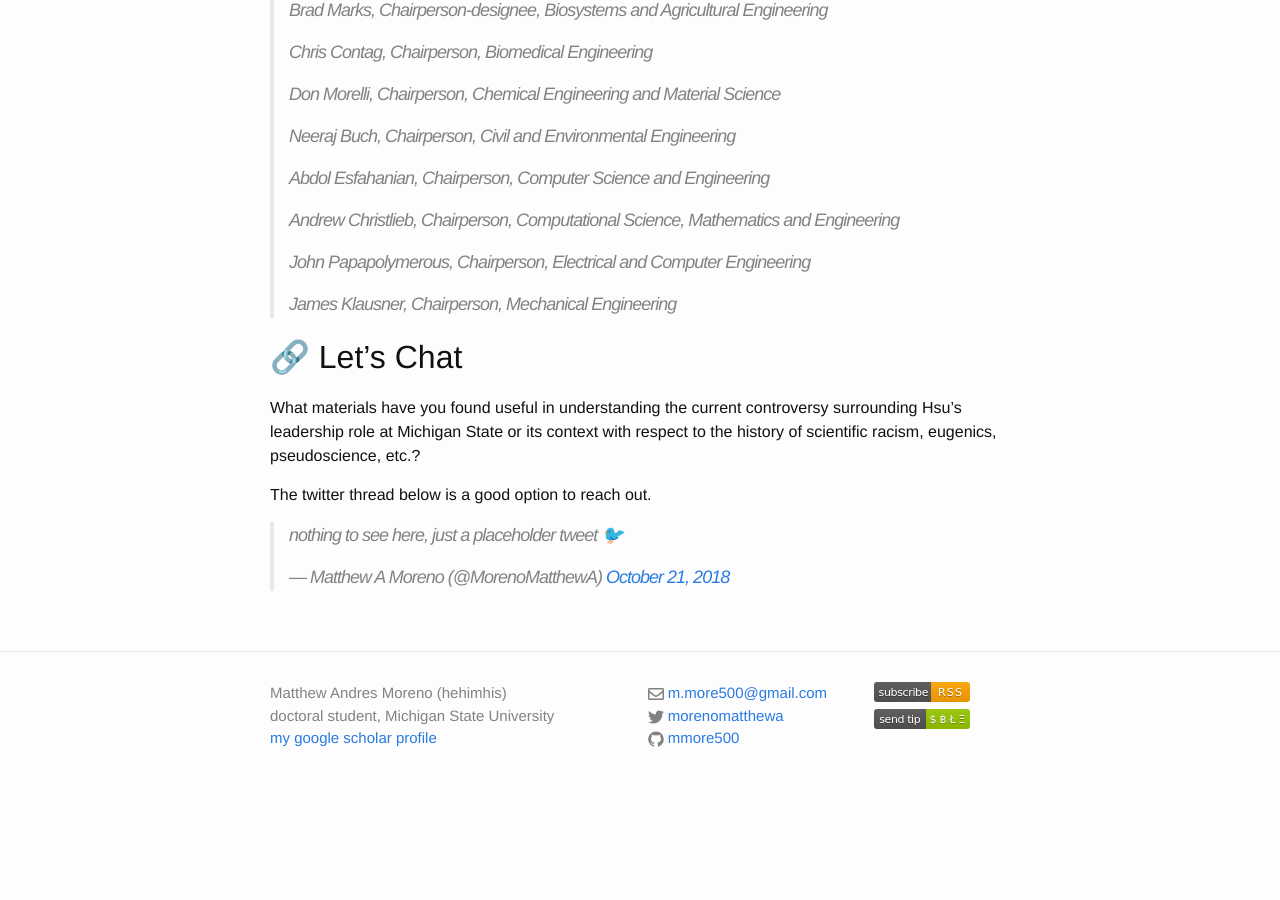
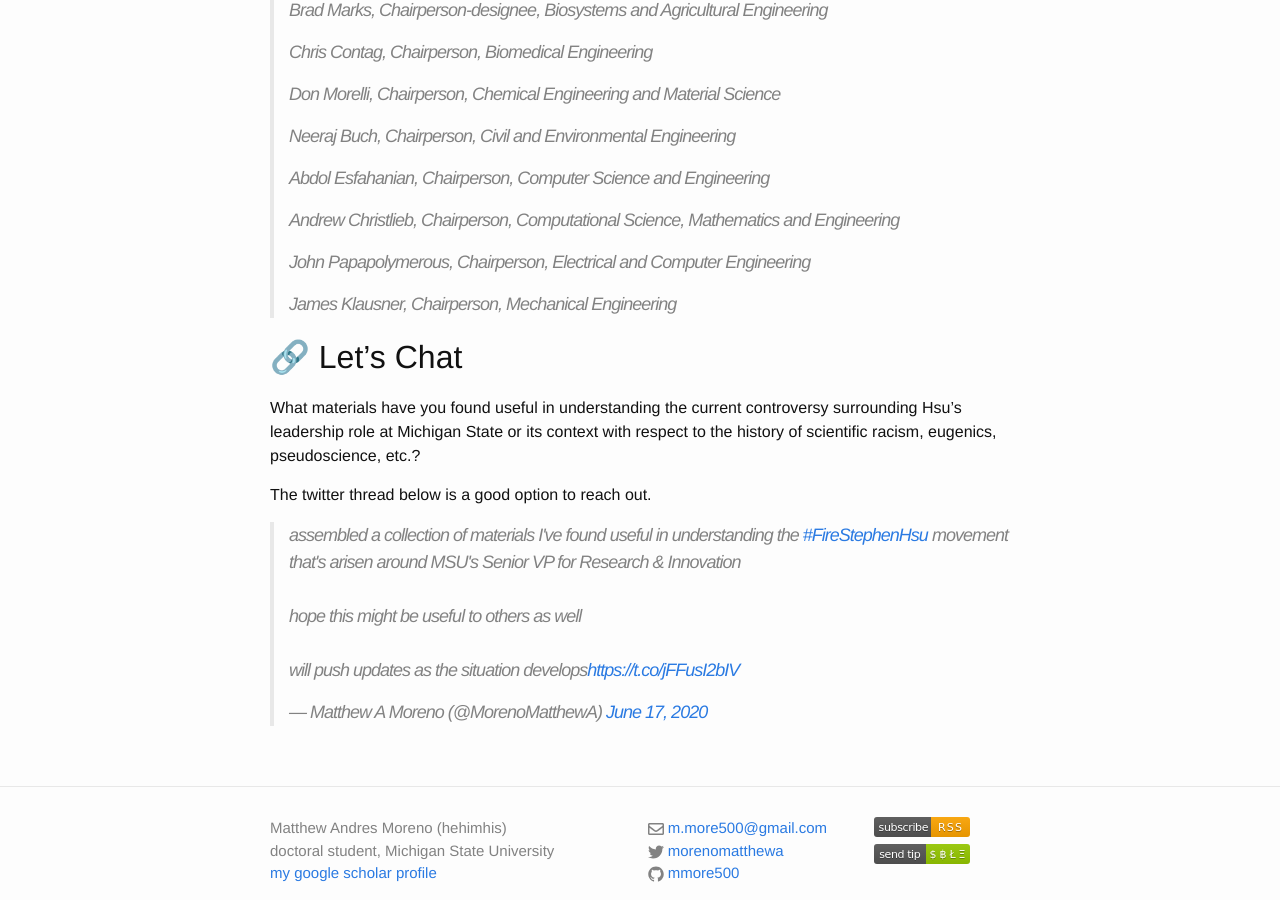
Before and after one commit to mmore500/mmore500.github.io, a Jekyll site: the page built from blog_professional/_posts/2020-06-16-firestephenhsu-listing.md, in a window 1280 px wide and 900 px high, scrolled down 4712 px. Built offline with Jekyll 4.4.1, drawn with Linux system fonts in a browser that asks for light colours; emoji names are drawn with the system emoji font; comment, search, counter and statistics services are not loaded; before the commit the page ends 5477 px from its top, so only the background shows below that.

Commit message:
Update embedded tweet

```diff
--- a/blog_professional/_posts/2020-06-16-firestephenhsu-listing.md
+++ b/blog_professional/_posts/2020-06-16-firestephenhsu-listing.md
@@ -147,4 +147,5 @@ What materials have you found useful in understanding the current controversy su
 
 The twitter thread below is a good option to reach out.
 
-<blockquote class="twitter-tweet"><p lang="en" dir="ltr">nothing to see here, just a placeholder tweet 🐦</p>&mdash; Matthew A Moreno (@MorenoMatthewA) <a href="https://twitter.com/MorenoMatthewA/status/1054071480512843776?ref_src=twsrc%5Etfw">October 21, 2018</a></blockquote> <script async src="https://platform.twitter.com/widgets.js" charset="utf-8"></script>
+<blockquote class="twitter-tweet"><p lang="en" dir="ltr">assembled a collection of materials I&#39;ve found useful in understanding the <a href="https://twitter.com/hashtag/FireStephenHsu?src=hash&amp;ref_src=twsrc%5Etfw">#FireStephenHsu</a> movement that&#39;s arisen around MSU&#39;s Senior VP for Research &amp; Innovation<br><br>hope this might be useful to others as well<br><br>will push updates as the situation develops<a href="https://t.co/jFFusI2bIV">https://t.co/jFFusI2bIV</a></p>&mdash; Matthew A Moreno (@MorenoMatthewA) <a href="https://twitter.com/MorenoMatthewA/status/1273073253016145922?ref_src=twsrc%5Etfw">June 17, 2020</a></blockquote>
+<script async src="https://platform.twitter.com/widgets.js" charset="utf-8"></script>
```
